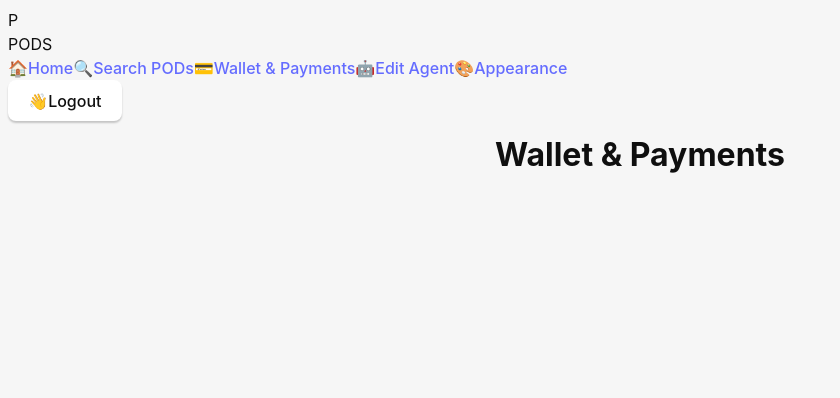
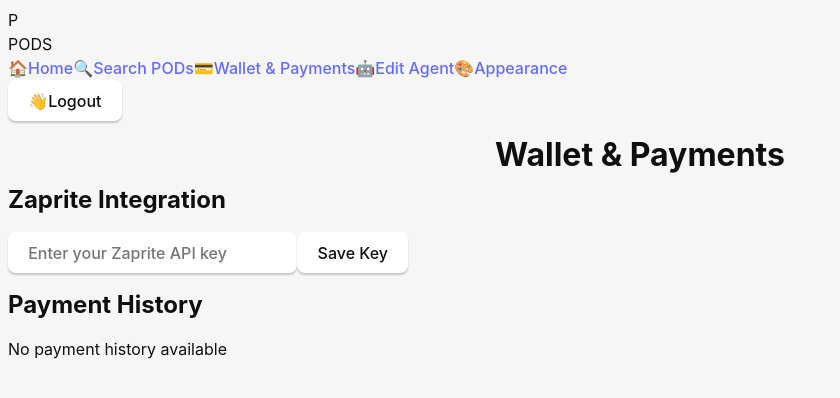
Before and after one commit to kikidesigns/startingOver, a React (Vite) app: page /wallet in a window 1280 px wide. Shown: the top 398 px of the page, without its empty margins (0-840 px from the left). Built offline with nearby package versions, Linux system fonts and the light colour scheme.

Commit message:
Update WalletSettings.tsx

```diff
--- a/src/components/wallet/WalletSettings.tsx
+++ b/src/components/wallet/WalletSettings.tsx
@@ -1,8 +1,10 @@
 import { useState, useEffect } from 'react';
+import { invoke } from '@tauri-apps/api';
 import { ZapriteService, formatSats } from '../../lib/zaprite';
 import { getUserPayments } from '../../lib/db-bridge';
 import { Loading } from '../common/Loading';
 import { Alert } from '../common/Alert';
+import { Card } from '../common/Card';
 
 interface WalletInfo {
   balance: number;
@@ -33,32 +35,56 @@
 
   const loadWalletData = async () => {
     try {
+      setLoading(true);
+      setError(null);
+
       // TODO: Get actual user ID from auth context
       const userId = 'current-user-id';
 
       // Load payments from local DB via Tauri bridge
       const userPayments = await getUserPayments(userId);
+      if (userPayments) {
+        setPayments(userPayments as Payment[]);
+      }
 
       // If we have an API key, fetch Zaprite data
       if (zapriteKey) {
-        await fetchZapriteData();
+        const zapriteService = new ZapriteService(zapriteKey);
+        const walletData = await zapriteService.getWalletInfo();
+        setWalletInfo(walletData);
       }
     } catch (error) {
       console.error('Error loading wallet data:', error);
-      setError('Failed to load wallet data');
+      setError('Failed to load wallet data. Please try again later.');
     } finally {
       setLoading(false);
     }
   };
 
-  // ... rest of the component remains the same ...
+  const handleSaveKey = async () => {
+    try {
+      setLoading(true);
+      setError(null);
+
+      // TODO: Save API key to user settings
+      await invoke('save_zaprite_key', { key: zapriteKey });
+
+      setSuccessMessage('API key saved successfully');
+      await loadWalletData();
+    } catch (error) {
+      console.error('Error saving API key:', error);
+      setError('Failed to save API key');
+    } finally {
+      setLoading(false);
+    }
+  };
 
   if (loading) {
     return <Loading message="Loading wallet data..." />;
   }
 
   return (
-    <div className="max-w-2xl mx-auto">
+    <div className="max-w-2xl mx-auto space-y-6">
       <h1 className="text-2xl font-bold mb-6">Wallet & Payments</h1>
 
       {error && (
@@ -77,7 +103,82 @@
         />
       )}
 
-      {/* ... rest of the JSX remains the same ... */}
+      <Card className="mb-6">
+        <h2 className="text-xl font-semibold mb-4">Zaprite Integration</h2>
+        <div className="space-y-4">
+          <div className="flex gap-4">
+            <input
+              type="password"
+              value={zapriteKey}
+              onChange={(e) => setZapriteKey(e.target.value)}
+              placeholder="Enter your Zaprite API key"
+              className="flex-1 px-4 py-2 rounded-lg border border-gray-300 focus:outline-none focus:ring-2 focus:ring-indigo-500"
+            />
+            <button
+              onClick={handleSaveKey}
+              disabled={loading || !zapriteKey}
+              className="px-4 py-2 bg-indigo-600 text-white rounded-lg hover:bg-indigo-700 disabled:opacity-50"
+            >
+              Save Key
+            </button>
+          </div>
+        </div>
+      </Card>
+
+      {walletInfo && (
+        <Card className="mb-6">
+          <h2 className="text-xl font-semibold mb-4">Wallet Information</h2>
+          <div className="space-y-4">
+            <div>
+              <label className="block text-sm font-medium text-gray-700">Balance</label>
+              <p className="text-2xl font-bold">{formatSats(walletInfo.balance)} sats</p>
+            </div>
+            <div>
+              <label className="block text-sm font-medium text-gray-700">Bitcoin Address</label>
+              <p className="font-mono text-sm break-all">{walletInfo.address}</p>
+            </div>
+            {walletInfo.lnAddress && (
+              <div>
+                <label className="block text-sm font-medium text-gray-700">Lightning Address</label>
+                <p className="font-mono text-sm break-all">{walletInfo.lnAddress}</p>
+              </div>
+            )}
+          </div>
+        </Card>
+      )}
+
+      <Card>
+        <h2 className="text-xl font-semibold mb-4">Payment History</h2>
+        <div className="space-y-4">
+          {payments.length > 0 ? (
+            <div className="divide-y">
+              {payments.map((payment) => (
+                <div key={payment.id} className="py-4">
+                  <div className="flex justify-between items-center">
+                    <div>
+                      <p className="font-medium">{formatSats(payment.amount)} sats</p>
+                      <p className="text-sm text-gray-500">
+                        {new Date(payment.createdAt).toLocaleDateString()}
+                      </p>
+                    </div>
+                    <div>
+                      <span className={`px-2 py-1 rounded-full text-sm ${
+                        payment.status === 'completed' ? 'bg-green-100 text-green-800' :
+                        payment.status === 'pending' ? 'bg-yellow-100 text-yellow-800' :
+                        'bg-red-100 text-red-800'
+                      }`}>
+                        {payment.status}
+                      </span>
+                    </div>
+                  </div>
+                </div>
+              ))}
+            </div>
+          ) : (
+            <p className="text-gray-500 text-center py-4">No payment history available</p>
+          )}
+        </div>
+      </Card>
     </div>
   );
 };
```
